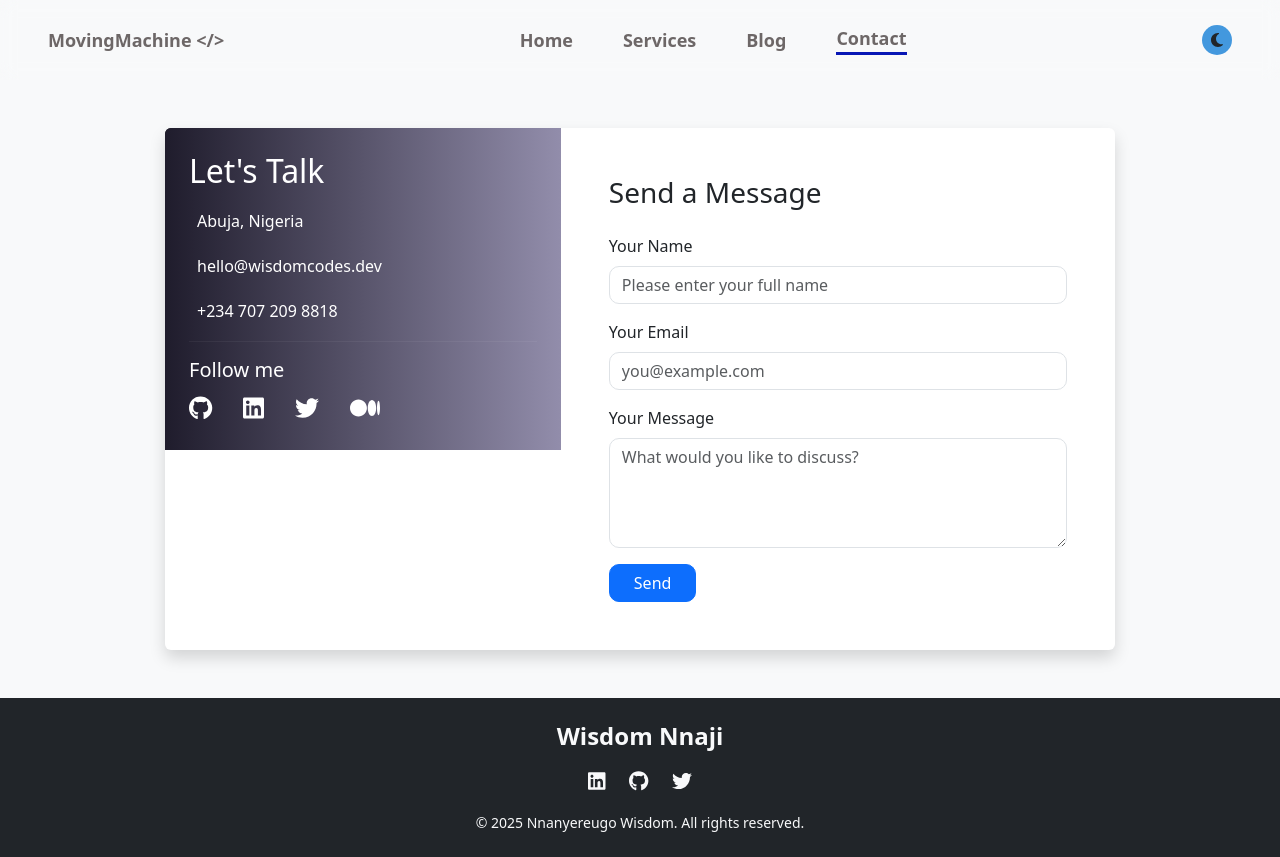
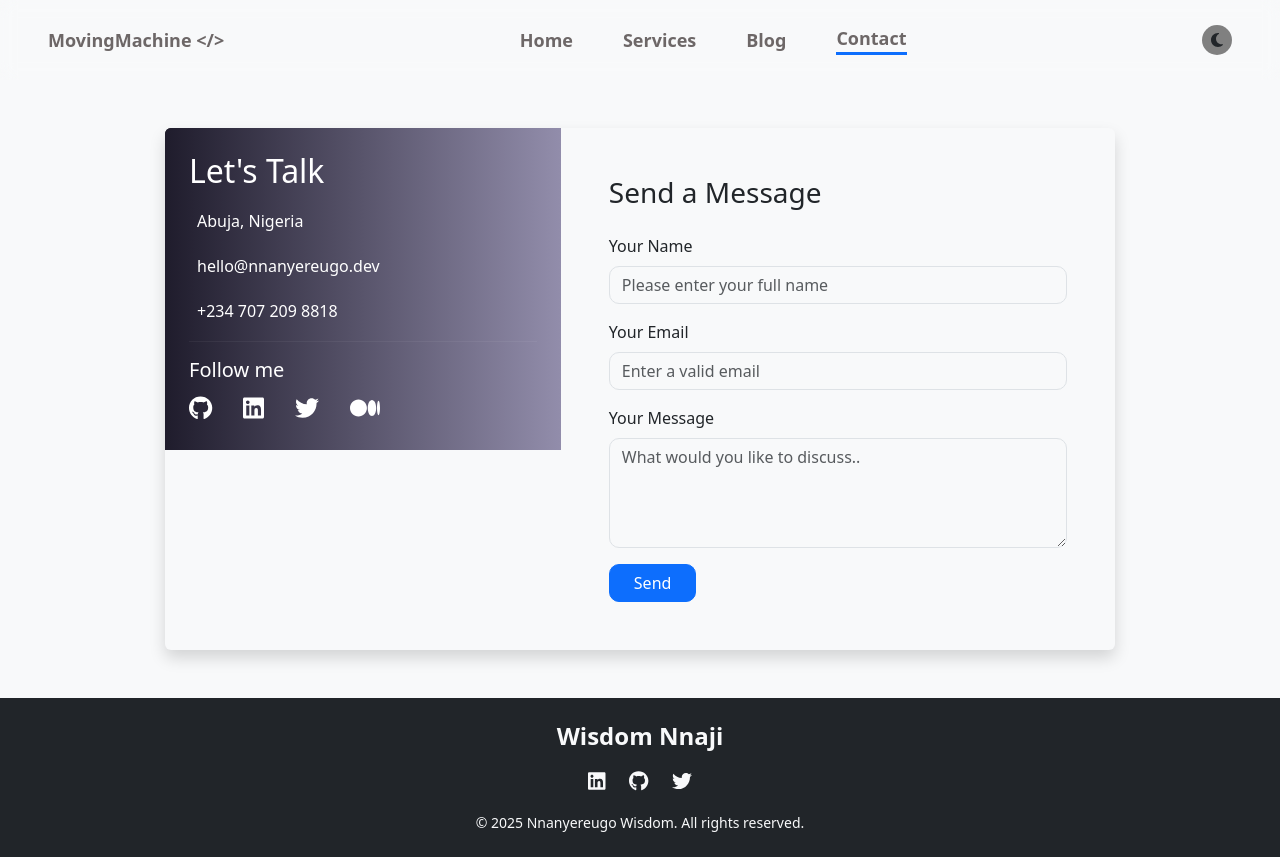
Before and after one commit to wisden2065/Portfolio, a React (Vite) app in the folder frontend/: page /contact in a window 1280 px wide. Built offline with nearby package versions, Linux system fonts and the light colour scheme.

Commit message:
fixed theming across pages

```diff
--- a/frontend/src/assets/Components/Blog/Blog.jsx
+++ b/frontend/src/assets/Components/Blog/Blog.jsx
@@ -1,10 +1,12 @@
-import React from 'react';
+import React, { useContext } from 'react';
 import BlogHeader from './BlogHeader';
 import BlogLayout from './BlogLayout';
 
 import code from '../../Images/codingBg.jpg'
+import { MyContext } from '../../Context/MyAppContext';
 
 const Blog = () => {
+  const {theme} = useContext(MyContext)
   return (
     <>
       <BlogHeader />
@@ -33,9 +35,9 @@ const Blog = () => {
         <div className="container py-5">
             <div className="d-flex justify-content-center">
               <div className="card text-center shadow-sm" style={{ maxWidth: '500px' }}>
-                <div className="card-body">
+                <div className={`card-body ${theme === 'light' ? 'bg-light text-dark ' : 'bg-black border rounded-3 text-white ' }`}>
                   <h5 className="card-title mb-3">No Blog Posts Yet</h5>
-                  <p className="card-text text-muted">
+                  <p className={`card-text ${theme === 'light' ? 'text-muted ' : 'text-white ' }`}>
                     Stay tuned — exciting articles, tips, and project updates will be published here soon.
                   </p>
                   <span role="img" aria-label="writing hand" style={{ fontSize: '2rem' }}>
--- a/frontend/src/assets/Components/Form/Form.jsx
+++ b/frontend/src/assets/Components/Form/Form.jsx
@@ -1,9 +1,11 @@
-import React, { useState } from 'react';
+import React, { useContext, useState } from 'react';
 import './Form.css';
 import { FontAwesomeIcon } from '@fortawesome/react-fontawesome';
 import { faGithub, faLinkedin, faMedium, faTwitter } from '@fortawesome/free-brands-svg-icons';
+import { MyContext } from '../../Context/MyAppContext';
 
 const Form = () => {
+  const {theme} = useContext(MyContext)
   const [contactDetails, setContactDetails] = useState({
     name: '',
     email: '',
@@ -36,16 +38,16 @@ const Form = () => {
   };
 
   return (
-    <div className="container py-5">
+    <div className={`container py-5 `}>
       <div className="row justify-content-center">
         <div className="col-lg-10">
-          <div className="row contact-card bg-white shadow rounded overflow-hidden">
+          <div className={`row contact-card shadow rounded overflow-hidden ${theme === 'light' ? 'bg-light text-dark ' : 'bg-black border rounded-3 text-white ' }`}>
             {/* Contact Info */}
             <div className="col-md-5 contact-left text-white d-flex flex-column justify-content-center p-4" style={{ backgroundColor: '#222' }}>
               <div>
                 <h2 className="mb-3">Let's Talk</h2>
                 <p><i className="bi bi-geo-alt-fill me-2"></i>Abuja, Nigeria</p>
-                <p><i className="bi bi-envelope-fill me-2"></i>hello@wisdomcodes.dev</p>
+                <p><i className="bi bi-envelope-fill me-2"></i>hello@nnanyereugo.dev</p>
                 <p><i className="bi bi-telephone-fill me-2"></i>+234 707 209 8818</p>
                 <hr style={{ borderColor: 'rgba(255,255,255,0.2)' }} />
                 <h5>Follow me</h5>
@@ -68,8 +70,8 @@ const Form = () => {
                     type="text"
                     name="name"
                     id="name"
-                    className="form-control"
-                    placeholder="Please enter your full name"
+                    className={`form-control ${theme === 'light' ? 'bg-light text-dark ' : 'bg-black border rounded-3 text-white ' }`}
+                    placeholder={`${theme != 'dark'?'Please enter your full name':''}`}
                     value={contactDetails.name}
                     onChange={handleChanges}
                     required
@@ -81,8 +83,8 @@ const Form = () => {
                     type="email"
                     name="email"
                     id="email"
-                    className={`form-control ${error ? 'is-invalid' : ''}`}
-                    placeholder="you@example.com"
+                    className={`form-control ${error ? 'is-invalid' : ''} ${theme === 'light' ? 'bg-light text-dark ' : 'bg-black border rounded-3 text-white ' }`}
+                    placeholder={`${theme != 'dark'?'Enter a valid email':''}`}
                     value={contactDetails.email}
                     onChange={handleChanges}
                     required
@@ -95,8 +97,8 @@ const Form = () => {
                     name="contact_text"
                     id="contact_text"
                     rows="4"
-                    className="form-control"
-                    placeholder="What would you like to discuss?"
+                    className={`form-control ${theme === 'light' ? 'bg-light text-dark ' : 'bg-black border rounded-3 text-white ' }`}
+                    placeholder={`${theme != 'dark'?'What would you like to discuss..':''}`}
                     value={contactDetails.contact_text}
                     onChange={handleChanges}
                     required
--- a/frontend/src/assets/Components/Navbar/Navbar.css
+++ b/frontend/src/assets/Components/Navbar/Navbar.css
@@ -35,7 +35,7 @@ li{
     cursor: pointer;
 }
 .active{
-    border-bottom: .2rem solid #0817b5;
+    border-bottom: .2rem solid rgb(13,110,253);
 }
 ul{
     display: flex;
--- a/frontend/src/assets/Components/Navbar/Navbar.jsx
+++ b/frontend/src/assets/Components/Navbar/Navbar.jsx
@@ -54,7 +54,7 @@ const Navbar = () => {
 
       {/* Icons */}
       <div className="icon-container d-flex align-items-center gap-3">
-        <span className='rounded-circle d-flex justify-content-center align-items-center' style={{backgroundColor:'#4398de', height:'30px', width:'30px', cursor:'pointer'}}>
+        <span className='rounded-circle d-flex justify-content-center align-items-center' style={{backgroundColor:`${theme=='light'?'grey':'white'}`, height:'30px', width:'30px', cursor:'pointer'}}>
             <FontAwesomeIcon
             icon={theme === 'light' ? faMoon : faSun}
             className={`icon cursor-pointer ${theme} rounded-circle`}
--- a/frontend/src/assets/Components/Services/Services.jsx
+++ b/frontend/src/assets/Components/Services/Services.jsx
@@ -1,9 +1,10 @@
-import React from 'react';
+import React, { useContext } from 'react';
 import './Services.css';
 import { FontAwesomeIcon } from '@fortawesome/react-fontawesome';
 import { faLaptopCode, faMobileAlt, faChalkboardTeacher, faChartLine, faCode, faCloudUploadAlt } from '@fortawesome/free-solid-svg-icons';
 import mockup1 from '../../Images/mockup1-desktop.png';
 import mockup2 from '../../Images/mockup2-desktop.png';
+import { MyContext } from '../../Context/MyAppContext';
 
 const services = [
   {
@@ -62,23 +63,25 @@ const projects = [
 ];
 
 const Services = () => {
+
+  const {theme} = useContext(MyContext)
   return (
-    <div className="container py-5">
+    <div className={`container py-5 ${theme === 'light' ? 'bg-light text-dark' : 'bg-black text-white' } `} >
       {/* Services Section */}
       <section className="mb-5">
         <div className="text-center mb-5">
-          <h2 className="fw-bold display-6">My Services</h2>
-          <p className="text-muted">I help individuals and businesses grow with clean, scalable tech solutions.</p>
+          <h2 className={`fw-bold display-6 ${theme === 'light' ? 'text-muted ' : 'text-white ' }`}>My Services</h2>
+          <p className={`${theme === 'light' ? 'text-muted ' : 'text-white ' }`}>I help individuals and businesses grow with clean, scalable tech solutions.</p>
         </div>
         <div className="row g-4">
           {services.map((service, index) => (
             <div className="col-md-6 col-lg-4" key={index}>
-              <div className="card p-4 h-100 border-0 shadow rounded-4 service-card">
+              <div className={`card p-4 h-100 service-card ${theme === 'light' ? 'bg-light text-dark  border-0 shadow rounded-4' : 'bg-black border rounded-3 text-white ' }`}>
                 <div className={`icon-box text-${service.color} mb-3 fs-2`}>
                   <FontAwesomeIcon icon={service.icon} />
                 </div>
-                <h5 className="fw-bold">{service.title}</h5>
-                <p className="text-muted">{service.description}</p>
+                <h5 className={`fw-bold ${theme === 'light' ? 'text-muted ' : 'text-white ' }`}>{service.title}</h5>
+                <p className={` ${theme === 'light' ? 'text-muted ' : 'text-white ' }`}>{service.description}</p>
               </div>
             </div>
           ))}
@@ -97,7 +100,7 @@ const Services = () => {
             </div>
             <div className="col-md-6">
               <h3 className="fw-bold">{project.title}</h3>
-              <p className="text-muted">{project.description}</p>
+              <p className={`${theme === 'light' ? 'text-muted ' : 'text-white ' }`}>{project.description}</p>
               <div className="mb-3">
                 {project.stack.map((tech, idx) => (
                   <span key={idx} className="badge bg-secondary me-2 mb-1">{tech}</span>
```
